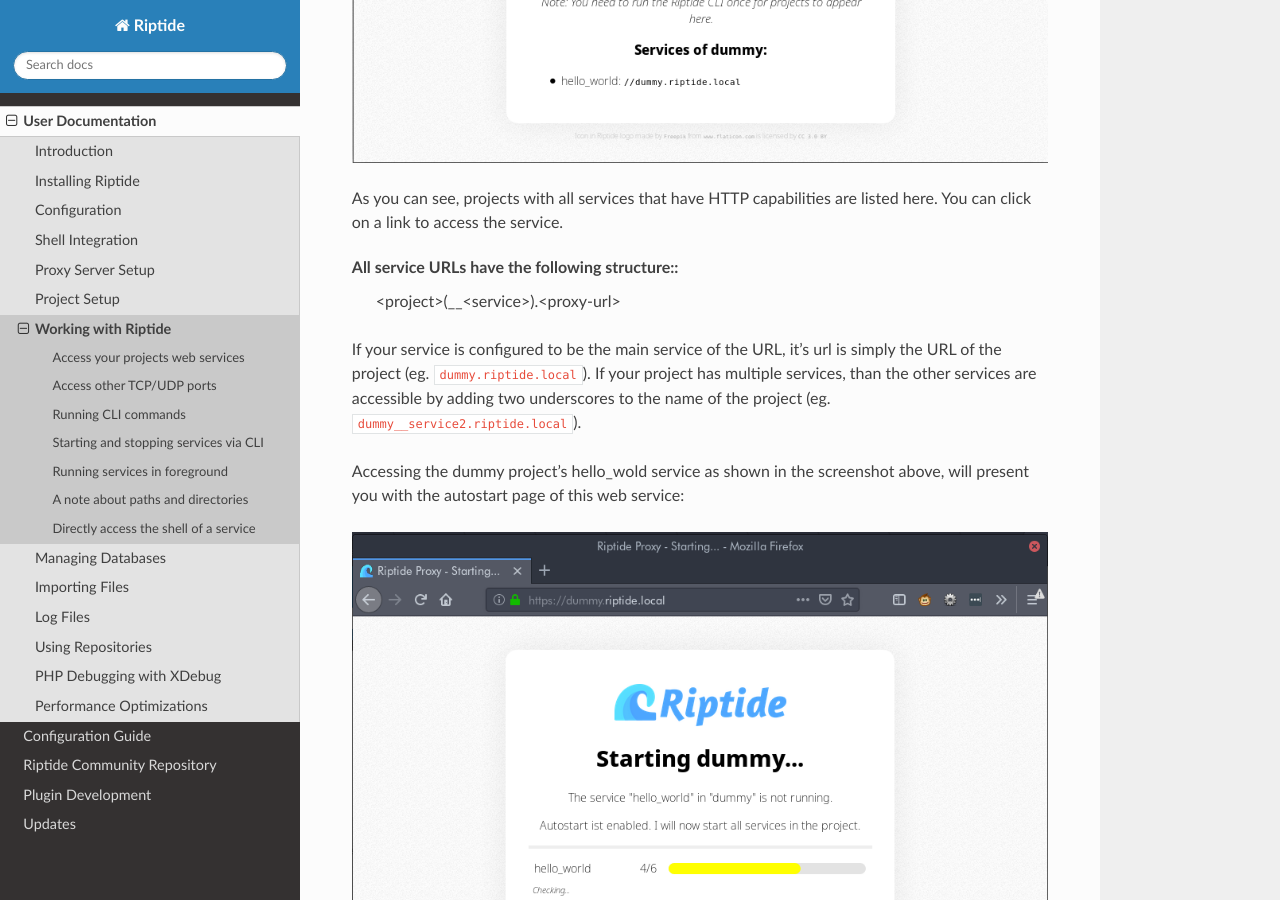
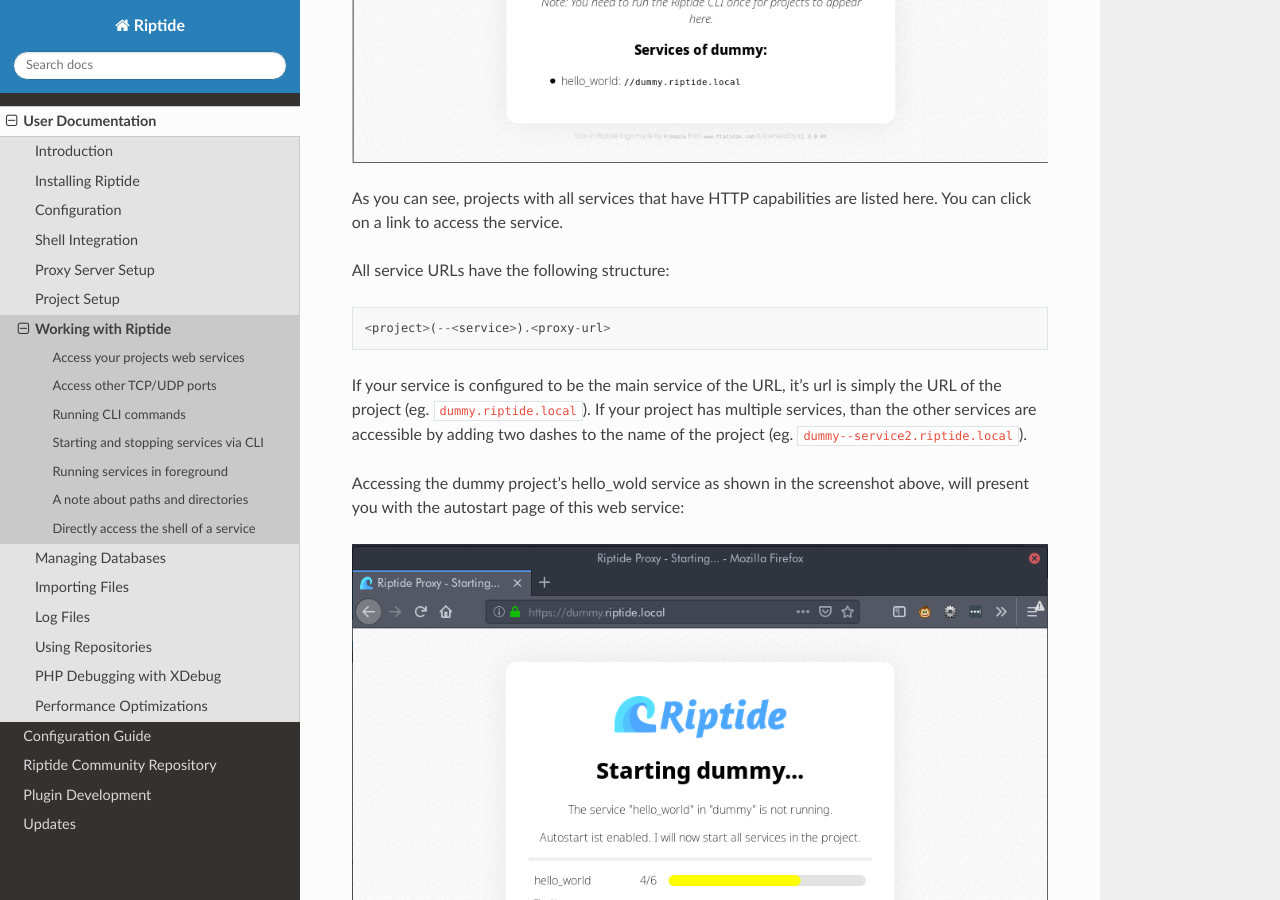
Before and after one commit to theCapypara/riptide-docs, a Sphinx documentation site: the page built from source/user_docs/7_working_with_riptide.rst, in a window 1280 px wide and 900 px high, scrolled down 734 px. Built offline with Sphinx 7.4.7 and the Read the Docs theme 2.0.0, drawn with Linux system fonts in a browser that asks for light colours; formulas are drawn with MathJax 3.

Commit message:
Fixes the old syntax for service URLs for the proxy server

```diff
--- a/source/user_docs/7_working_with_riptide.rst
+++ b/source/user_docs/7_working_with_riptide.rst
@@ -16,12 +16,13 @@
 are listed here. You can click on a link to access the service.
 
 All service URLs have the following structure::
-  <project>(__<service>).<proxy-url>
+
+  <project>(--<service>).<proxy-url>
 
 If your service is configured to be the main service of the URL, it's url is simply
 the URL of the project (eg. ``dummy.riptide.local``). If your project has multiple
-services, than the other services are accessible by adding two underscores to the
-name of the project (eg. ``dummy__service2.riptide.local``).
+services, than the other services are accessible by adding two dashes to the
+name of the project (eg. ``dummy--service2.riptide.local``).
 
 Accessing the dummy project's hello_wold service as shown in the screenshot above,
 will present you with the autostart page of this web service:
```
